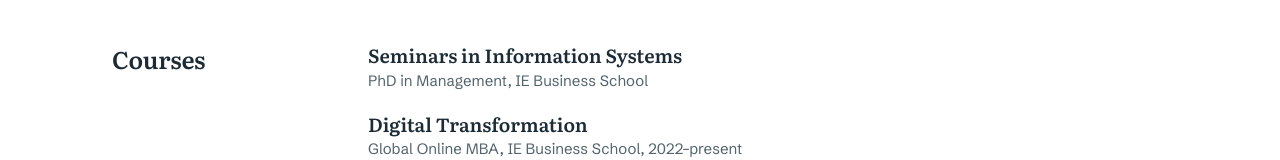
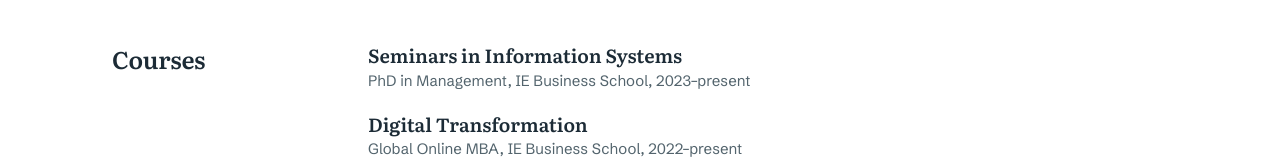
Before and after one commit to RezaAlib/RezaAlib.github.io, a plain HTML site: page docs/teaching/index.html in a window 1280 px wide. Shown: the part 395-555 px from the top of the page. Drawn offline with Linux system fonts and the light colour scheme.

Commit message:
Add start year for PhD seminars
Co-Authored-By: Claude Opus 5.5 <noreply@anthropic.com>
Claude-Session: https://claude.ai/code/session_01XgxWJjEqmqMn5UgUwvs6TA

```diff
--- a/docs/teaching/index.html
+++ b/docs/teaching/index.html
@@ -49,7 +49,7 @@
   <div class="body">
     <div class="course">
       <h3>Seminars in Information Systems</h3>
-      <p>PhD in Management, IE Business School</p>
+      <p>PhD in Management, IE Business School, 2023–present</p>
     </div>
     <div class="course">
       <h3>Digital Transformation</h3>
```
Also changed, not shown: 1 other file.
